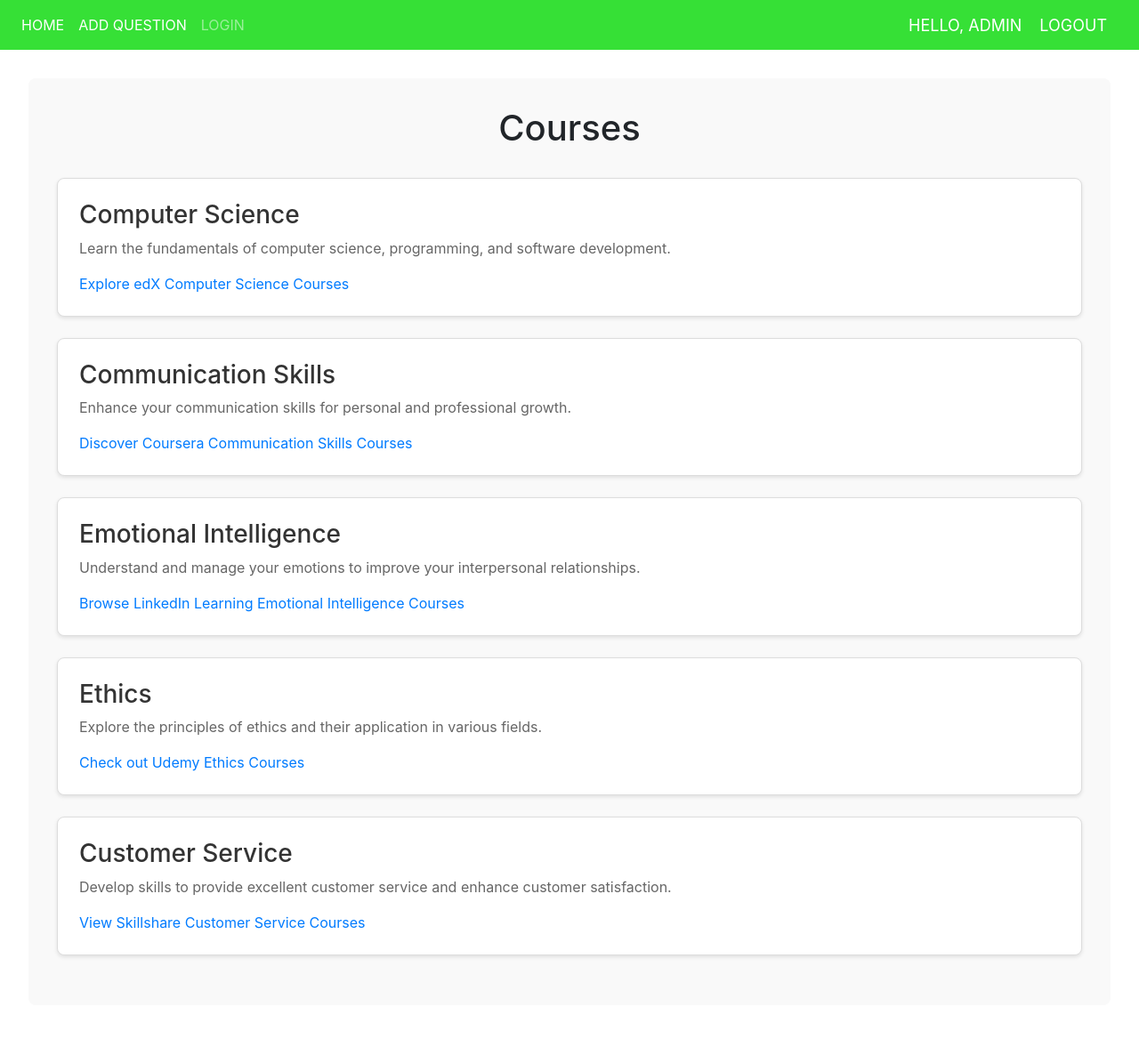
After one commit to Aellun/quiz-application, a Django app: page /course_list/ in a window 1280 px wide. The commit adds this page. Shown: the whole page at 89% size. Run offline with Django 3.2, Linux system fonts and the light colour scheme; a user stored in the database is signed in; some libraries are stand-ins or nearby versions.

Commit message:
create a course module to list all couses

```diff
--- a/quiz-application/DjangoQuiz/settings.py
+++ b/quiz-application/DjangoQuiz/settings.py
@@ -56,7 +56,7 @@ ROOT_URLCONF = 'DjangoQuiz.urls'
 TEMPLATES = [
     {
         'BACKEND': 'django.template.backends.django.DjangoTemplates',
-        'DIRS': [],
+        'DIRS': [os.path.join(BASE_DIR, 'templates')],
         'APP_DIRS': True,
         'OPTIONS': {
             'context_processors': [
--- a/quiz-application/DjangoQuiz/urls.py
+++ b/quiz-application/DjangoQuiz/urls.py
@@ -8,7 +8,7 @@ from Quiz.views import (
     landing_page, add_question, login_page, logout_page, register_page, home,
     FetchQuestionsView, communication_skills_questions, emotional_intelligence_questions,
     sales_service_questions, ethics_questions, programming_questions, dashboard_view,
-    quiz_result, user_management, edit_user, delete_user
+    quiz_result, user_management, edit_user, delete_user,course_list,
 )
 
 
@@ -30,4 +30,5 @@ urlpatterns = [
     path('user_management/', login_required(user_management), name='user_management'),
     path('admin/users/edit/<int:user_id>/', login_required(edit_user), name='edit_user'),
     path('admin/users/delete/<int:user_id>/', login_required(delete_user), name='delete_user'),
+    path('course_list/', login_required(course_list), name='course_list'),
 ] + static(settings.MEDIA_URL, document_root=settings.MEDIA_ROOT)
--- /dev/null
+++ b/quiz-application/Quiz/templates/Quiz/course_list.html
@@ -0,0 +1,74 @@
+{% extends 'Quiz/dependencies.html' %}
+
+{% block content %}
+{% load static %}
+<style>
+.course-listing {
+    margin: 2rem;
+    padding: 2rem;
+    background-color: #f9f9f9;
+    border-radius: 8px;
+}
+
+.course-listing h1 {
+    text-align: center;
+    font-size: 2.5rem;
+    margin-bottom: 2rem;
+}
+
+.course-card {
+    background-color: #ffffff;
+    border: 1px solid #ddd;
+    border-radius: 8px;
+    padding: 1.5rem;
+    margin-bottom: 1.5rem;
+    box-shadow: 0 2px 4px rgba(0, 0, 0, 0.1);
+}
+
+.course-card h2 {
+    margin-top: 0;
+    color: #333;
+    font-size: 1.75rem;
+}
+
+.course-card p {
+    color: #666;
+    font-size: 1rem;
+}
+
+
+</style>
+<div class="course-listing">
+    <h1>Courses</h1>
+    <div class="course-card">
+        <h2>Computer Science</h2>
+        <p>Learn the fundamentals of computer science, programming, and software development.</p>
+        <a href="https://www.edx.org/learn/computer-science" target="_blank">Explore edX Computer Science Courses</a>
+    </div>
+
+    <div class="course-card">
+        <h2>Communication Skills</h2>
+        <p>Enhance your communication skills for personal and professional growth.</p>
+        <a href="https://www.coursera.org/courses?query=communication%20skills" target="_blank">Discover Coursera Communication Skills Courses</a>
+    </div>
+
+    <div class="course-card">
+        <h2>Emotional Intelligence</h2>
+        <p>Understand and manage your emotions to improve your interpersonal relationships.</p>
+        <a href="https://www.linkedin.com/learning/topics/emotional-intelligence" target="_blank">Browse LinkedIn Learning Emotional Intelligence Courses</a>
+    </div>
+
+    <div class="course-card">
+        <h2>Ethics</h2>
+        <p>Explore the principles of ethics and their application in various fields.</p>
+        <a href="https://www.udemy.com/courses/search/?q=ethics" target="_blank">Check out Udemy Ethics Courses</a>
+    </div>
+
+    <div class="course-card">
+        <h2>Customer Service</h2>
+        <p>Develop skills to provide excellent customer service and enhance customer satisfaction.</p>
+        <a href="https://www.skillshare.com/browse/customer-service" target="_blank">View Skillshare Customer Service Courses</a>
+    </div>
+
+</div>
+{% endblock %}
--- a/quiz-application/Quiz/templates/Quiz/home.html
+++ b/quiz-application/Quiz/templates/Quiz/home.html
@@ -50,9 +50,11 @@
                     </a>
                 </div>
                 <div class="card">
+                    <a href="{% url 'course_list' %}" class="card-link">
                     <div class="icon"><ion-icon name="book-outline"></ion-icon></div>
                     <h3>Courses</h3>
                     <p>View and manage your courses.</p>
+                </a>
                 </div>
                 <div class="card">
                     <div class="icon"><ion-icon name="stats-chart-outline"></ion-icon></div>
--- a/quiz-application/Quiz/views.py
+++ b/quiz-application/Quiz/views.py
@@ -194,6 +194,9 @@ def user_management(request):
     users = User.objects.all()
     return render(request, 'Quiz/user_management.html', {'users': users})
 
+def course_list(request):
+    return render(request, 'Quiz/course_list.html')
+
 
 # Edit user (using POST to update user details)
 @csrf_exempt
```
Also changed, not shown: quiz-application/Quiz/templates/Quiz/user_management.html (+146 -1 lines), quiz-application/static/css/user_management.css (+6 -5 lines).
